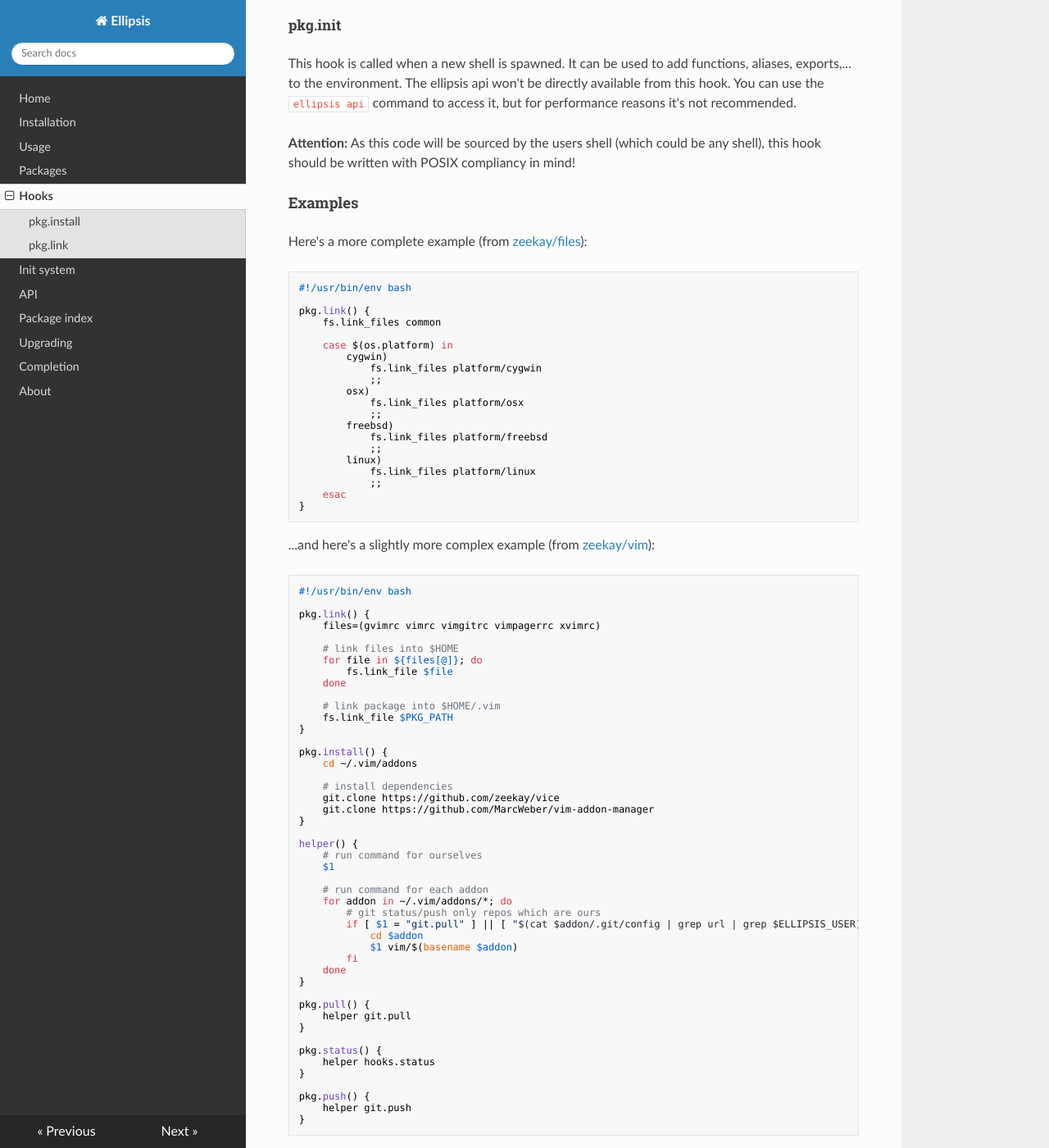
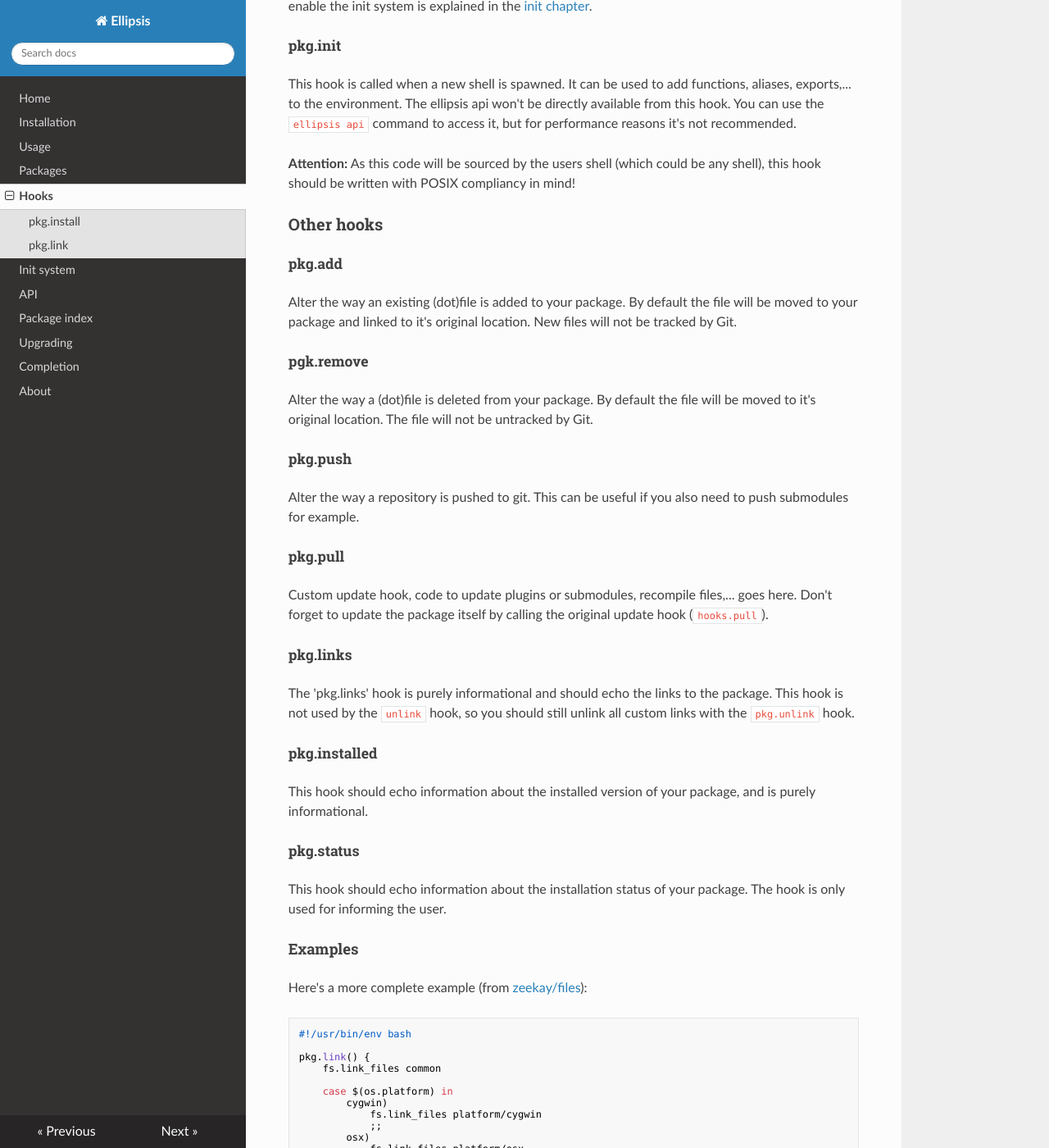
Before and after one commit to ellipsis/ellipsis, an MkDocs documentation site: the page built from docs/hooks.md, in a window 1280 px wide and 1400 px high, scrolled down 2271 px. Shown: the whole window at 82% size. Built offline with MkDocs 1.6.1, drawn with Linux system fonts in a browser that asks for light colours; nearby versions of some CDN libraries; old or Windows-style settings are respelled for this version of MkDocs; some of the changed text lies outside the part shown.

Commit message:
Update hook documentation.

```diff
--- a/docs/hooks.md
+++ b/docs/hooks.md
@@ -75,7 +75,8 @@ The default unlink hook removes all symlinks to the package from the `$ELLIPSIS_
 `$HOME`).
 
 ##### pkg.unlink
-The `pkg.unlink` hook lets you customize which files are unlinked.
+The `pkg.unlink` hook lets you customize which files are unlinked. It should
+almost always be used when using a custom `pkg.link` hook.
 
 ##### pkg.uninstall
 The `pkg.uninstall` hook lets you run custom uninstall steps.
@@ -96,6 +97,39 @@ access it, but for performance reasons it's not recommended.
 
 **Attention:** As this code will be sourced by the users shell (which could be
 any shell), this hook should be written with POSIX compliancy in mind!
+
+### Other hooks
+
+##### pkg.add
+Alter the way an existing (dot)file is added to your package. By default the
+file will be moved to your package and linked to it's original location. New
+files will not be tracked by Git.
+
+##### pgk.remove
+Alter the way a (dot)file is deleted from your package. By default the file
+will be moved to it's original location. The file will not be untracked by Git.
+
+##### pkg.push
+Alter the way a repository is pushed to git. This can be useful if you also
+need to push submodules for example.
+
+##### pkg.pull
+Custom update hook, code to update plugins or submodules, recompile
+files,... goes here. Don't forget to update the package itself by calling the
+original update hook (`hooks.pull`).
+
+##### pkg.links
+The 'pkg.links' hook is purely informational and should echo the links to the
+package. This hook is not used by the `unlink` hook, so you should still unlink
+all custom links with the `pkg.unlink` hook.
+
+##### pkg.installed
+This hook should echo information about the installed version of your package,
+and is purely informational.
+
+##### pkg.status
+This hook should echo information about the installation status of your
+package. The hook is only used for informing the user.
 
 #### Examples
 Here's a more complete example (from
```
